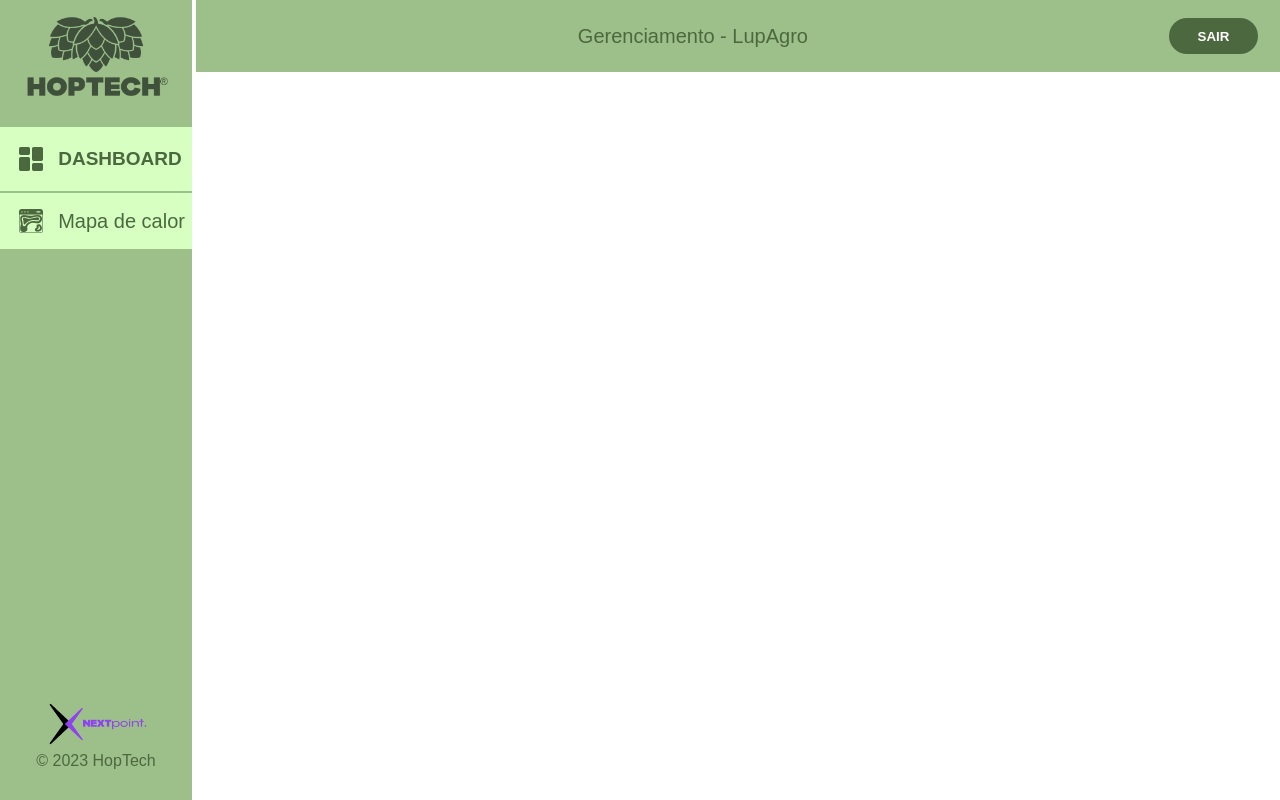
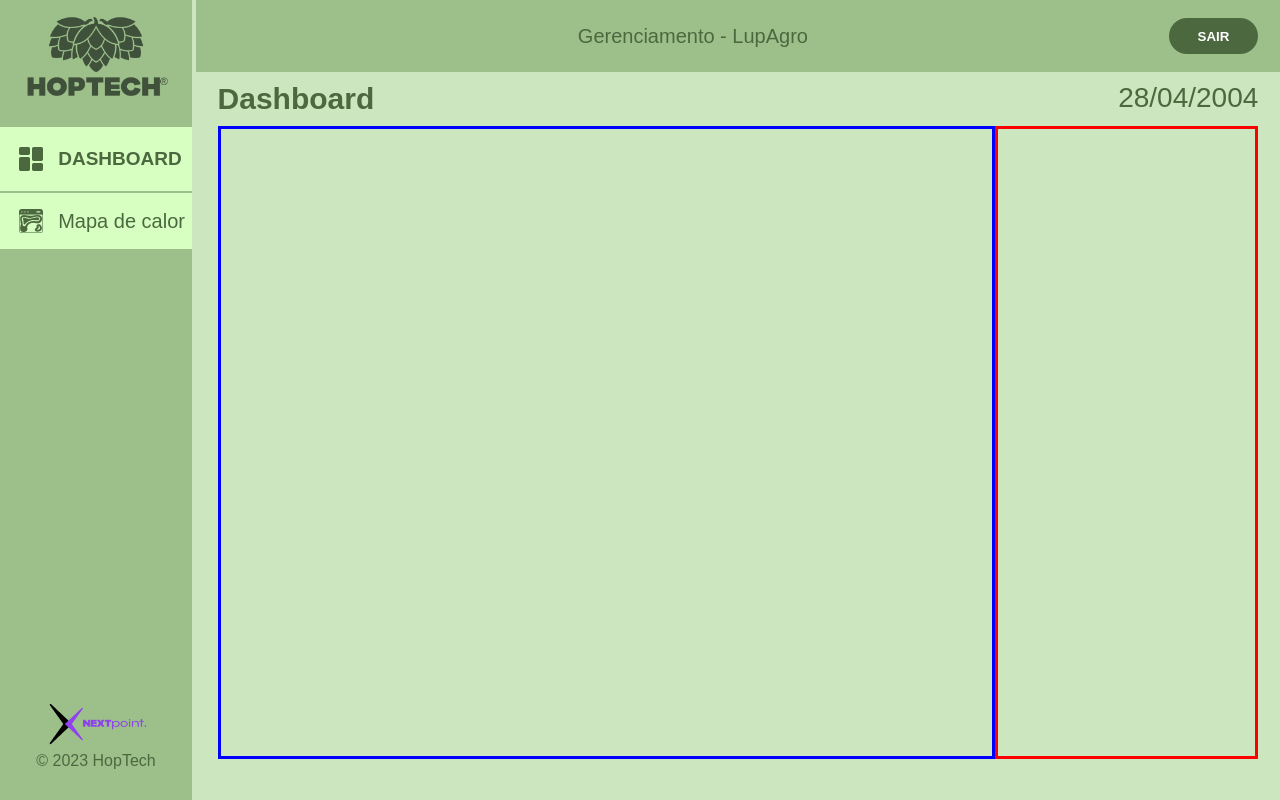
Before and after one commit to nextpoint-sptech/HopTech, a plain HTML site: page Site_Institucional_&_Sistema/area-restrita/dashboard.html in a window 1280 px wide. Drawn offline with Linux system fonts and the light colour scheme.

Commit message:
Adicionado os conteiners para trabalhar com os gráficos e alertas e arrumando alguns elementos

```diff
--- a/Site_Institucional_&_Sistema/area-restrita/dashboard.html
+++ b/Site_Institucional_&_Sistema/area-restrita/dashboard.html
@@ -27,9 +27,20 @@
     <div class="div_conteiner_conteudo">
         <div class="div_menu_top">
             <div><!--  --></div>
-            <h3 class="titleDashboard">Gerenciamento - LupAgro</h3>
-            <button class="btnSair">Sair</button>
+            <h3 class="titleDashboardCliente">Gerenciamento - LupAgro</h3>
+            <button class="btnSair" onclick="sair(); return false">Sair</button>
+        </div>
+        <div class="conteiner_dashboard">
+            <div class="titleDashboard">
+                <h1>Dashboard</h1>
+                <span id="data">28/04/2004</span>
+            </div>
+            <div class="conteudo_graficos_dashboard">
+                <div class="conteiner_graficos"></div>
+                <div class="div_alertas"></div>
+            </div>
         </div>
     </div>
 </body>
 </html>
+<script src="../assets/js/dashboard.js"></script>
--- a/Site_Institucional_&_Sistema/assets/css/styleDashboard.css
+++ b/Site_Institucional_&_Sistema/assets/css/styleDashboard.css
@@ -10,9 +10,9 @@ body{
     margin: 0;
     padding: 0;
     font-family: 'Poppins', sans-serif;
-    background-color: #ffffff;
+    background-color: #CCE6BF;
     color: #4C683F;
-    overflow-x: hidden;
+    overflow: hidden;
 }
 
 #dashboard{
@@ -93,7 +93,7 @@ body{
     width: 55%;
 }
 
-.div_menu_top .titleDashboard{
+.div_menu_top .titleDashboardCliente{
     font-size: 20px;
     font-weight: 500;
     margin-left: 2%;
@@ -116,3 +116,40 @@ body{
     background-color: #506945;
     cursor: pointer;
 }
+
+.conteiner_dashboard{
+    width: 96%;
+    height: 91vh;
+    margin: auto;
+}
+
+.titleDashboard{
+    display: flex;
+    justify-content: space-between;
+}
+
+h1{
+    font-size: 30px;
+    margin-top: 10px;
+    margin-bottom: 10px;
+}
+
+.titleDashboard #data{
+    font-size: 28px;
+    margin-top: 10px;
+}
+
+.conteudo_graficos_dashboard{
+    height: 87%;
+    display: flex;
+}
+
+.conteiner_graficos{
+    border: solid blue;
+    width: 75%;
+}
+
+.div_alertas{
+    border: solid red;
+    width: 25%;
+}
--- /dev/null
+++ b/Site_Institucional_&_Sistema/assets/js/dashboard.js
@@ -0,0 +1,3 @@
+function sair(){
+    window.parent.location.href ="../index.html";
+}
```
